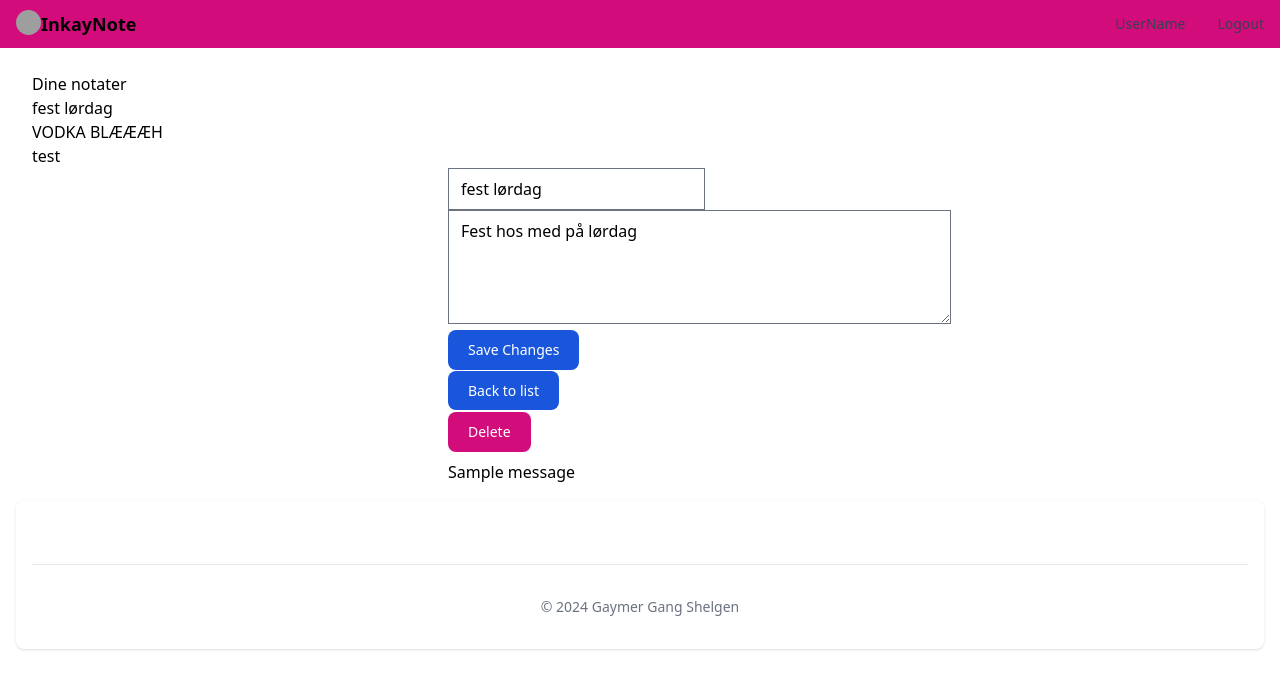
After one commit to NorwegianKiwi-glitch/Inkay, a Flask app: page /edit/1 in a window 1280 px wide. The commit adds this page. Shown: the top 689 px of the page. Run offline with Flask 3, Linux system fonts and the light colour scheme; data comes from the database, SQL or seed files in the repository; both versions use the stored data as it was after the commit; one stand-in notice (Sample message) is shown; style sheets or scripts are compiled from the project's sources; some libraries are stand-ins or nearby versions; grey boxes are pictures that could not be loaded.

Commit message:
oppdatere, endre og slette notater

```diff
--- a/app.py
+++ b/app.py
@@ -1,7 +1,9 @@
-from flask import Flask, render_template, request, redirect, url_for
-from db.my_db import insert_notat, create_table, get_all_headers
+# app.py
+from flask import Flask, render_template, request, redirect, url_for, flash
+from db.my_db import insert_notat, create_table, get_all_headers, get_notat_by_id, update_notat, delete_notat
 
 app = Flask(__name__)
+app.secret_key = 'your_secret_key'  # Required for flash messages
 
 # Ensure the table is created when the app starts
 create_table()
@@ -11,18 +13,36 @@ def index():
     if request.method == "POST":
         header = request.form["header"]
         notat = request.form["notat"]
-        insert_notat(header, notat)
+        result = insert_notat(header, notat)
+        if result == "Header cannot be empty.":
+            flash(result)
+            return redirect(url_for('index'))
+
         return redirect(url_for('index'))
 
-    # Get all headers from the database
     headers = get_all_headers()
-
-    # Pass headers to the template
     return render_template("index.html", headers=headers)
 
-@app.route("/test")
-def test():
-    return("Oscar morhterfuckings Godtland")
+@app.route("/edit/<int:id>", methods=["GET", "POST"])
+def edit(id):
+    if request.method == "POST":
+        header = request.form["header"]
+        notat = request.form["notat"]
+        result = update_notat(id, header, notat)
+        if result == "Header cannot be empty.":
+            flash(result)
+            return redirect(url_for('edit', id=id))
+
+        return redirect(url_for('index'))
+
+    notat_data = get_notat_by_id(id)
+    headers = get_all_headers()  # Fetch headers to display in the edit page
+    return render_template("edit.html", notat_data=notat_data, headers=headers)
+
+@app.route("/delete/<int:id>", methods=["POST"])
+def delete(id):
+    delete_notat(id)
+    return redirect(url_for('index'))
 
 if __name__ == "__main__":
     app.run(debug=True)
--- a/db/my_db.py
+++ b/db/my_db.py
@@ -15,6 +15,7 @@ def create_table():
     conn = create_connection()
     c = conn.cursor()
     c.execute("""CREATE TABLE IF NOT EXISTS notater (
+                id INTEGER PRIMARY KEY AUTOINCREMENT,
                 header TEXT,
                 notat TEXT
         )""")
@@ -22,6 +23,9 @@ def create_table():
     conn.close()
 
 def insert_notat(header, notat):
+    if not header.strip():  # Check if the header is empty or only whitespace
+        return "Header cannot be empty."
+
     conn = create_connection()
     c = conn.cursor()
     c.execute("INSERT INTO notater (header, notat) VALUES (?, ?)", (header, notat))
@@ -31,10 +35,35 @@ def insert_notat(header, notat):
 def get_all_headers():
     conn = create_connection()
     c = conn.cursor()
-    c.execute("SELECT header FROM notater")
+    c.execute("SELECT id, header FROM notater")
     headers = c.fetchall()
     conn.close()
     return headers
 
+def get_notat_by_id(id):
+    conn = create_connection()
+    c = conn.cursor()
+    c.execute("SELECT * FROM notater WHERE id = ?", (id,))
+    notat_data = c.fetchone()
+    conn.close()
+    return notat_data
+
+def update_notat(id, header, notat):
+    if not header.strip():  # Check if the header is empty or only whitespace
+        return "Header cannot be empty."
+
+    conn = create_connection()
+    c = conn.cursor()
+    c.execute("UPDATE notater SET header = ?, notat = ? WHERE id = ?", (header, notat, id))
+    conn.commit()
+    conn.close()
+
+def delete_notat(id):
+    conn = create_connection()
+    c = conn.cursor()
+    c.execute("DELETE FROM notater WHERE id = ?", (id,))
+    conn.commit()
+    conn.close()
+
 if __name__ == "__main__":
     create_table()
--- /dev/null
+++ b/templates/edit.html
@@ -0,0 +1,39 @@
+<!-- templates/edit.html -->
+{% extends "layout.html" %}
+
+{% block body %}
+
+    <h2>Dine notater</h2>
+    <ul>
+        {% for header in headers %}
+            <li><a href="{{ url_for('edit', id=header[0]) }}" class="hover:bg-blue-700">{{ header[1] }}</a></li>
+        {% endfor %}
+    </ul>
+
+    <div class="max-w-sm mx-auto">
+        <form action="{{ url_for('edit', id=notat_data[0]) }}" class="max-w-sm mx-auto" method="post">
+            <input autocomplete="off" name="header" placeholder="Header" type="text" value="{{ notat_data[1] }}">
+            <textarea name="notat" placeholder="Edit your note here..." rows="4" cols="50">{{ notat_data[2] }}</textarea>
+            <button type="submit" class="text-white bg-blue-700 hover:bg-blue-800 focus:ring-4 focus:ring-blue-300 font-medium rounded-lg text-sm px-5 py-2.5 me-2 mb-2 dark:bg-blue-600 dark:hover:bg-blue-700 focus:outline-none dark:focus:ring-blue-800">Save Changes</button>
+        </form>
+
+        <a href="{{ url_for('index') }}" class="text-white bg-blue-700 hover:bg-blue-800 focus:ring-4 focus:ring-blue-300 font-medium rounded-lg text-sm px-5 py-2.5 me-2 mb-2 dark:bg-blue-600 dark:hover:bg-blue-700 focus:outline-none dark:focus:ring-blue-800">Back to list</a>
+
+        <!-- Delete button -->
+        <form action="{{ url_for('delete', id=notat_data[0]) }}" method="post" style="margin-top: 10px;">
+            <button type="submit" class="text-white bg-dracula hover:bg-blue-800 focus:ring-4 focus:ring-blue-300 font-medium rounded-lg text-sm px-5 py-2.5 me-2 mb-2 dark:bg-blue-600 dark:hover:bg-blue-700 focus:outline-none dark:focus:ring-blue-800">Delete</button>
+        </form>
+
+        {% with messages = get_flashed_messages() %}
+        {% if messages %}
+            <ul>
+            {% for message in messages %}
+                <li>{{ message }}</li>
+            {% endfor %}
+            </ul>
+        {% endif %}
+        {% endwith %}
+
+    </div>
+
+{% endblock %}
```
Also changed, not shown: templates/index.html (+13 -3 lines), instance/notater.db.
